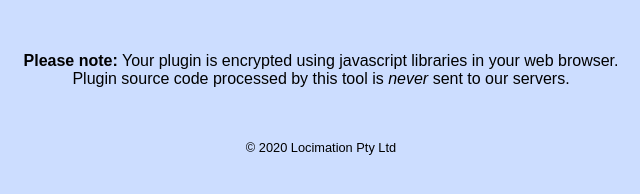
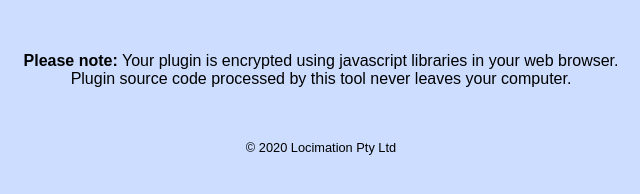
Before and after one commit to locimation/qpenc, a website built with webpack: page docs/index.html in a window 1280 px wide. Shown: the part 334-528 px from the top of the page, 319-959 px from the left. Built offline with nearby package versions, Linux system fonts and the light colour scheme.

Commit message:
Revised note

```diff
--- a/docs/index.html
+++ b/docs/index.html
@@ -11,7 +11,7 @@
     <div id="dropzone"><i>Loading...</i></div>
     <script src="bundle.js"></script>
     <p><b>Please note:</b> Your plugin is encrypted using javascript libraries in your web browser.<br />
-    Plugin source code processed by this tool is <i>never</i> sent to our servers.</p><br /><br />
+    Plugin source code processed by this tool never leaves your computer.</p><br /><br />
     <span id="copyright">&copy; 2020 Locimation Pty Ltd</span>
     <img src="download.svg" class="preload" />
   </body>
```
